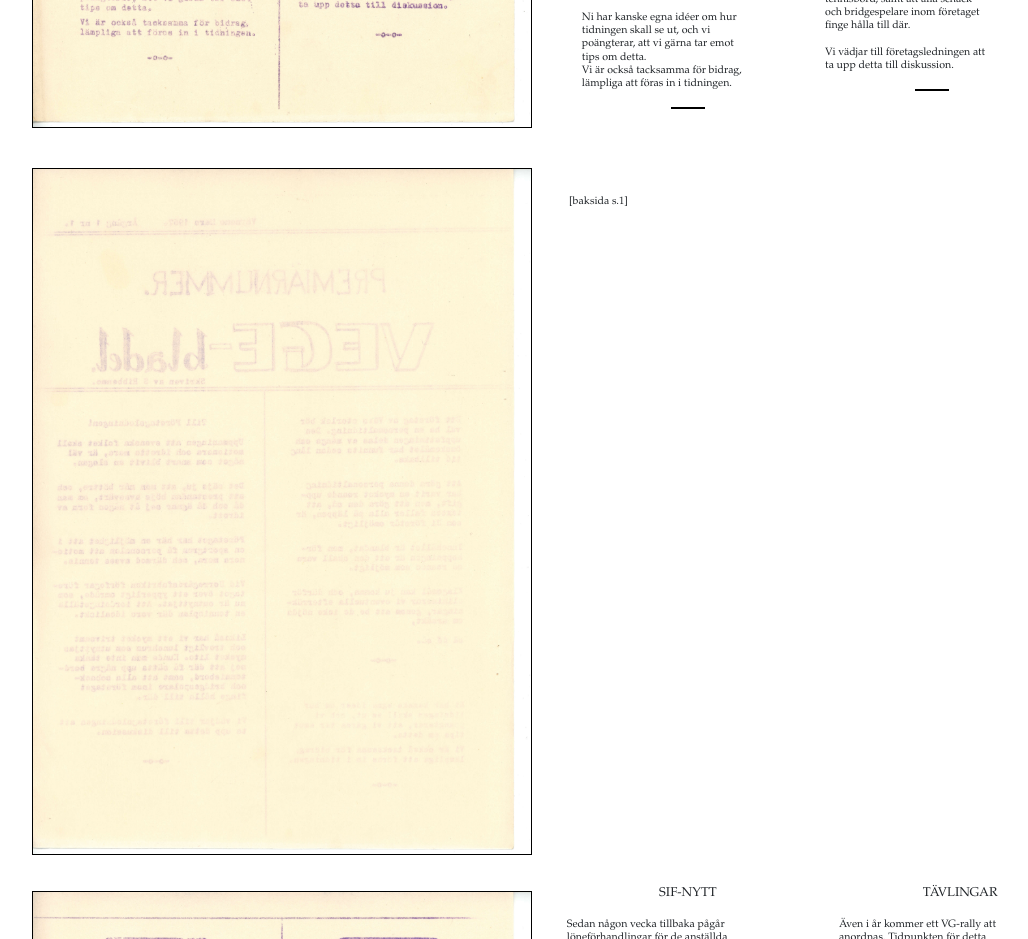
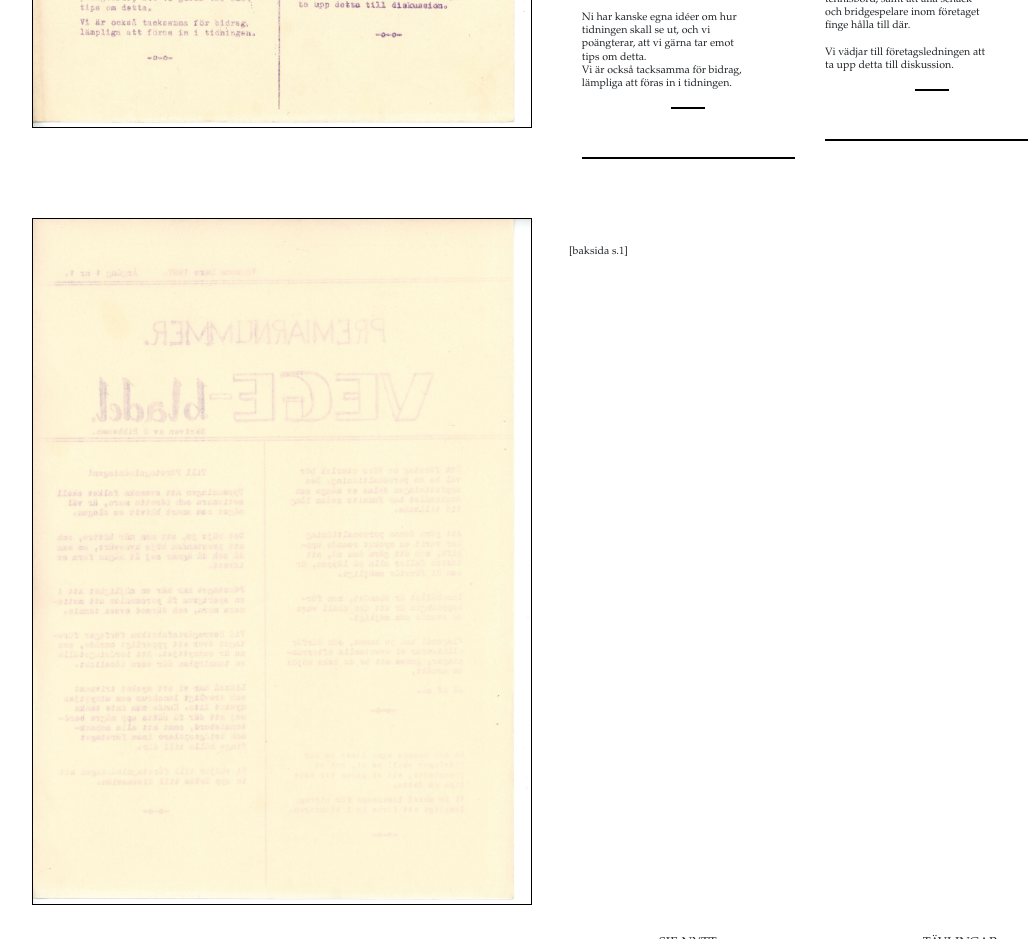
Before and after one commit to LSmedsgard/Gummifabriken, a plain HTML site: page docs/diplomatic.html in a window 1280 px wide. Shown: the part 800-1739 px from the top of the page, without its empty margins (71-1099 px from the left). Drawn offline with nearby package versions, Linux system fonts and the light colour scheme.

Commit message:
Update diplomatic.html

```diff
--- a/docs/diplomatic.html
+++ b/docs/diplomatic.html
@@ -108,6 +108,9 @@
 
                            <hr class="thin w15">
 
+                          <br>
+                           <hr class="thin">
+
                         </article>
 
                      </div>
@@ -146,6 +149,8 @@
                               ta upp detta till diskussion.
                            </p>
                            <hr class="thin w15">
+                           <br>
+                           <hr class="thin">
                         </article>
                      </div>
                   </div>
```
